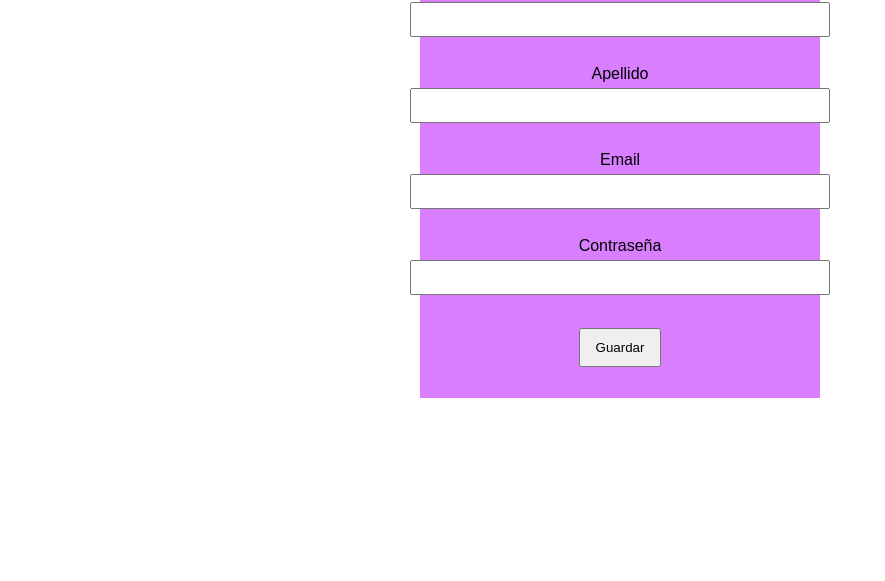
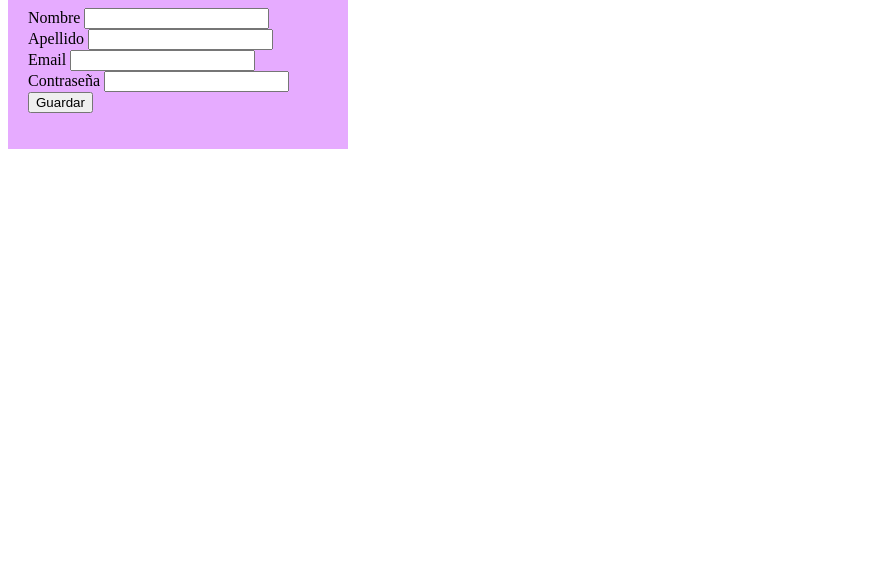
Before and after one commit to lunavhoyos/Proyecto_1, a website: page index.html in a window 1280 px wide. Shown: the part 219-800 px from the top of the page, without its empty margins (0-885 px from the left). Drawn offline with nearby package versions, Linux system fonts and the light colour scheme.

Commit message:
Cambios para probrar si funciona la conexion

```diff
--- a/index.html
+++ b/index.html
@@ -4,68 +4,28 @@
     <meta charset="UTF-8">
     <meta name="viewport" content="width=device-width, initial-scale=1.0">
     <title>Bienvenidos</title>
+
     <script src="https://cdn.jsdelivr.net/npm/@supabase/supabase-js@2"></script>
-    <style>
-        body {
-            font-family: Arial, sans-serif;
-            margin: 20px;
-        }
-        form {
-            max-width: 400px;
-            margin-top: 20px;
-            justify-content: center;
-            background-color: rgb(216, 126, 255);
-            display: flex;
-            flex-direction: column;
-            align-items: center;
-            justify-content: center;
-            position: center;
-            margin-left: 400px;
-            margin-right: 400px;
-        }
-        label {
-            display: block;
-            margin-top: 10px;
-            text-align: center;
-            align-items: center;
-            justify-content: center;
-            position: center;
-            margin-left: 300px;
-            margin-right: 300px;
-        }
-        input {
-            width: 100%;
-            padding: 8px;
-            margin-top: 5px;
-        }
-        button {
-            margin-top: 15px;
-            padding: 10px 15px;
-        }
-        #mensaje {
-            margin-top: 15px;
-            font-weight: bold;
-        }
-    </style>
 </head>
 <body>
-    <h1>Hola Mundo</h1>
-    <h2>Segundo despliegue</h2>
+    <h1 style="color: rgb(153, 0, 255);">Hola Mundo</h1>
+    <h2 style="color: blueviolet;">Segundo despliegue</h2>
 
-    <div>
+    <div style="background-color: rgb(230, 171, 255); width: 300px; height: auto; padding: 20px;">
         <h1>Registro de Usuarios</h1>
+
         <form id="registro">
             <label for="nombre">Nombre</label>
-            <input type="text" name="nombre" id="nombre"><br>
+            <input type="text" id="nombre"><br>
 
             <label for="apellido">Apellido</label>
-            <input type="text" name="apellido" id="apellido"><br>
+            <input type="text" id="apellido"><br>
 
             <label for="email">Email</label>
-            <input type="email" name="email" id="email"><br>
+            <input type="email" id="email"><br>
 
             <label for="password">Contraseña</label>
-            <input type="password" name="password" id="password"><br>
+            <input type="password" id="password"><br>
 
             <button type="submit">Guardar</button>
             <p id="mensaje"></p>
@@ -88,13 +48,29 @@
             const email    = document.getElementById('email').value.trim()
             const password = document.getElementById('password').value.trim()
 
+            if (!nombre || !apellido || !email || !password) {
+                document.getElementById('mensaje').textContent = '⚠️ Todos los campos son obligatorios'
+                return
+            }
+
+            document.getElementById('mensaje').textContent = '⏳ Guardando...'
+
             const { data, error } = await db
                 .from('usuarios')
-                .insert({ nombre, apellido, email, password })
+                .insert([{ nombre, apellido, email, password }])
+                .select()
 
             if (error) {
-                console.error(error)
-                document.getElementById('mensaje').textContent = '❌ Error al guardar'
+                console.error('Código:', error.code)
+                console.error('Mensaje:', error.message)
+
+                if (error.code === '23505') {
+                    document.getElementById('mensaje').textContent = '❌ Ese email ya está registrado'
+                } else if (error.code === '42501') {
+                    document.getElementById('mensaje').textContent = '❌ Sin permisos (revisa RLS en Supabase)'
+                } else {
+                    document.getElementById('mensaje').textContent = `❌ Error: ${error.message}`
+                }
             } else {
                 document.getElementById('mensaje').textContent = '✅ Usuario guardado!'
                 document.getElementById('registro').reset()
```
